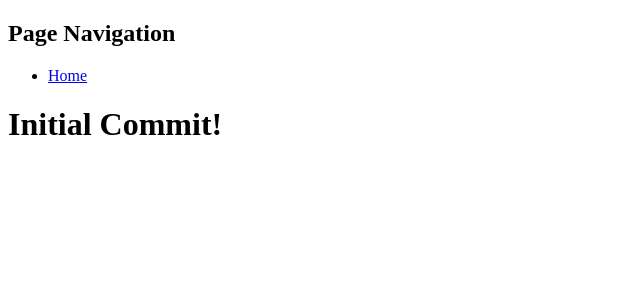
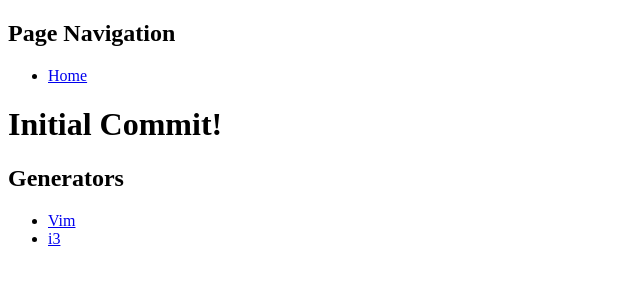
Before and after one commit to saintabomination/ricing-config-generator, a Next.js app: page / in a window 1280 px wide. Shown: the top 300 px of the page, without its empty margins (0-640 px from the left). Built offline with nearby package versions, Linux system fonts and the light colour scheme.

Commit message:
Creating Vim and i3 generator pages

```diff
--- a/pages/index.tsx
+++ b/pages/index.tsx
@@ -1,3 +1,5 @@
+import Link from 'next/link';
+
 import type { NextPage } from 'next'
 
 import DefaultLayout from '../layouts/DefaultLayout';
@@ -6,6 +8,11 @@ const Home: NextPage = () => {
   return (
     <DefaultLayout>
       <h1>Initial Commit!</h1>
+      <h2>Generators</h2>
+      <ul>
+        <li><Link href="/generator/vim">Vim</Link></li>
+        <li><Link href="/generator/i3">i3</Link></li>
+      </ul>
     </DefaultLayout>
   );
 }
```
Also changed, not shown: pages/generator/i3.tsx (added, +13 -0 lines), pages/generator/vim.tsx (added, +13 -0 lines).
